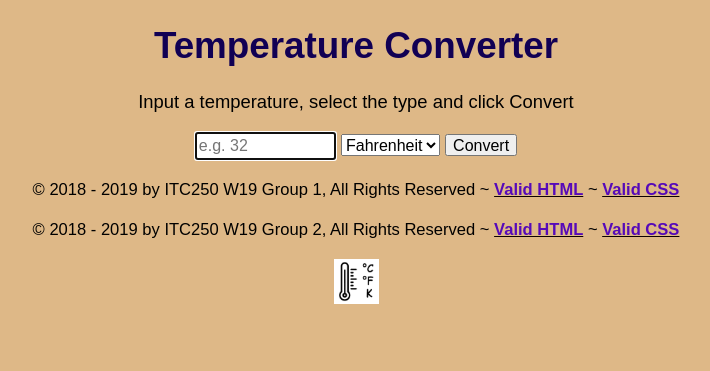
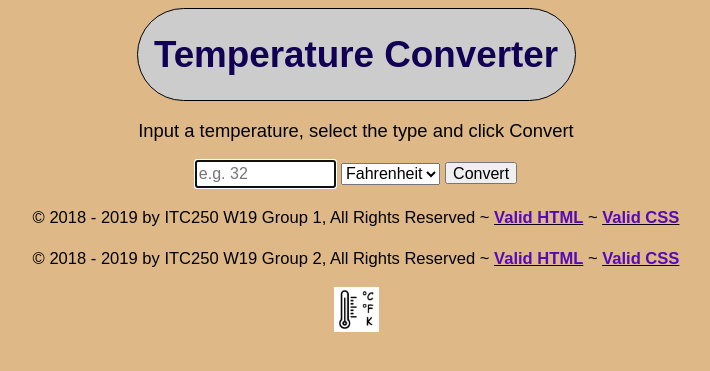
Before and after one commit to thomaskise/tempConvert, a PHP site: page / in a window 1280 px wide. Shown: the top 371 px of the page, without its empty margins (284-994 px from the left). Run offline with PHP 8.4, Linux system fonts and the light colour scheme.

Commit message:
Added border and bgcolor for title
Created a div on title and styled it using CSS.

```diff
--- a/css/default.css
+++ b/css/default.css
@@ -1,3 +1,11 @@
+.title {
+    border-radius: 62px;
+    margin: auto;
+    border: 1px solid;
+    width: 437px;
+    background-color: #cccccc;
+}
+
 h1.website-title {
     text-align: center;
     color: #110054;
--- a/includes/header.php
+++ b/includes/header.php
@@ -23,5 +23,5 @@
     </header>
 
     <!-- Main Content -->
-    <h1 class="website-title">Temperature Converter</h1>
+    <div class="title"><h1 class="website-title">Temperature Converter</h1></div>
 <!-- header ends here -->
```
